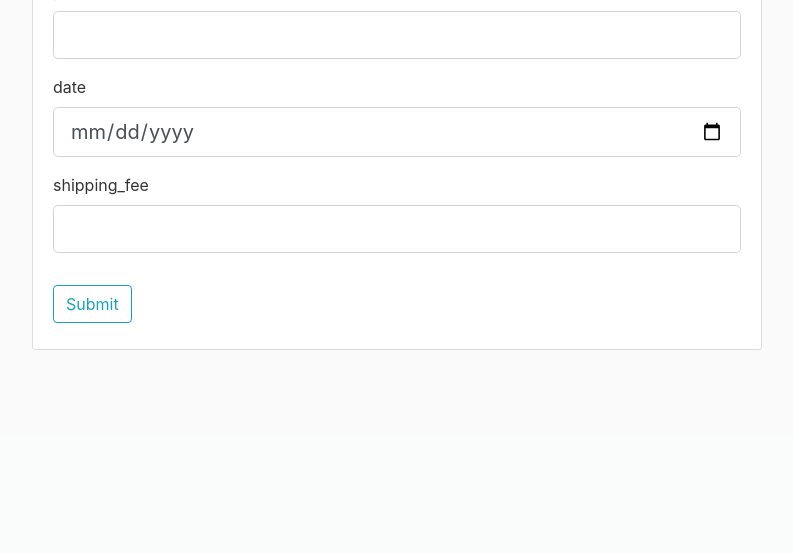
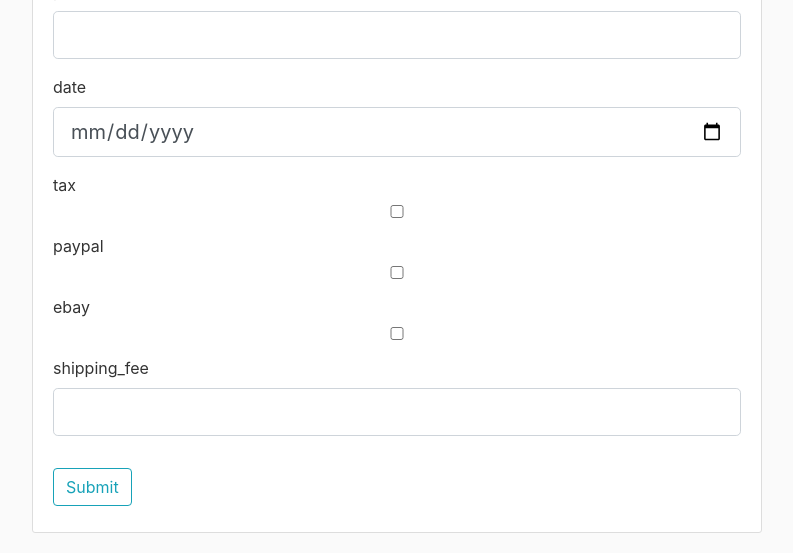
Before and after one commit to omnic0n/gsale, a Flask app: template templates/items_sold.html in a window 1280 px wide. Shown: the part 365-918 px from the top of the page, without its empty margins (53-846 px from the left). Before the commit the page ends 715 px from the top, so only its background shows below. Run offline with Flask 2, Linux system fonts and the light colour scheme; the template is opened without the code that fills it: values that come from a table or form of the project are taken from there, others are empty; some libraries are stand-ins or nearby versions.

```diff
--- a/forms.py
+++ b/forms.py
@@ -20,8 +20,8 @@ class SaleForm(FlaskForm):
     price = StringField('price')
     date = DateField('date',
                            validators=[DataRequired()], format='%Y-%m-%d')
-    tax = BooleanField('taxable')
-    paypal = BooleanField('paypal_used')
-    ebay = BooleanField('ebay_used')
+    tax = BooleanField('tax')
+    paypal = BooleanField('paypal')
+    ebay = BooleanField('ebay')
     shipping_fee = StringField('shipping_fee')
     submit = SubmitField('Submit')
--- a/templates/items_sold.html
+++ b/templates/items_sold.html
@@ -58,42 +58,42 @@
                     {% endif %}
                 </div>
                 <div class="form-group">
-                    {{ form.taxable.label(class="form-control-label") }}
-                    {% if form.taxable.errors %}
-                        {{ form.taxable(class="form-control form-control-lg is-invalid") }}
+                    {{ form.tax.label(class="form-control-label") }}
+                    {% if form.tax.errors %}
+                        {{ form.tax(class="form-control form-control-lg is-invalid") }}
                         <div class="invalid-feedback">
-                            {% for error in form.taxable.errors %}
+                            {% for error in form.tax.errors %}
                                 <span>{{ error }}</span>
                             {% endfor %}
                         </div>
                     {% else %}
-                        {{ form.taxable(class="form-control form-control-lg") }}
+                        {{ form.tax(class="form-control form-control-lg") }}
                     {% endif %}
                 </div>
                 <div class="form-group">
-                    {{ form.paypal_used.label(class="form-control-label") }}
-                    {% if form.paypal_used.errors %}
-                        {{ form.paypal_used(class="form-control form-control-lg is-invalid") }}
+                    {{ form.paypal.label(class="form-control-label") }}
+                    {% if form.paypal.errors %}
+                        {{ form.paypal(class="form-control form-control-lg is-invalid") }}
                         <div class="invalid-feedback">
-                            {% for error in form.paypal_used.errors %}
+                            {% for error in form.paypal.errors %}
                                 <span>{{ error }}</span>
                             {% endfor %}
                         </div>
                     {% else %}
-                        {{ form.paypal_used(class="form-control form-control-lg") }}
+                        {{ form.paypal(class="form-control form-control-lg") }}
                     {% endif %}
                 </div>
                 <div class="form-group">
-                    {{ form.ebay_used.label(class="form-control-label") }}
-                    {% if form.ebay_used.errors %}
-                        {{ form.ebay_used(class="form-control form-control-lg is-invalid") }}
+                    {{ form.ebay.label(class="form-control-label") }}
+                    {% if form.ebay.errors %}
+                        {{ form.ebay(class="form-control form-control-lg is-invalid") }}
                         <div class="invalid-feedback">
-                            {% for error in form.ebay_used.errors %}
+                            {% for error in form.ebay.errors %}
                                 <span>{{ error }}</span>
                             {% endfor %}
                         </div>
                     {% else %}
-                        {{ form.ebay_used(class="form-control form-control-lg") }}
+                        {{ form.ebay(class="form-control form-control-lg") }}
                     {% endif %}
                 </div>
                 <div class="form-group">
```
